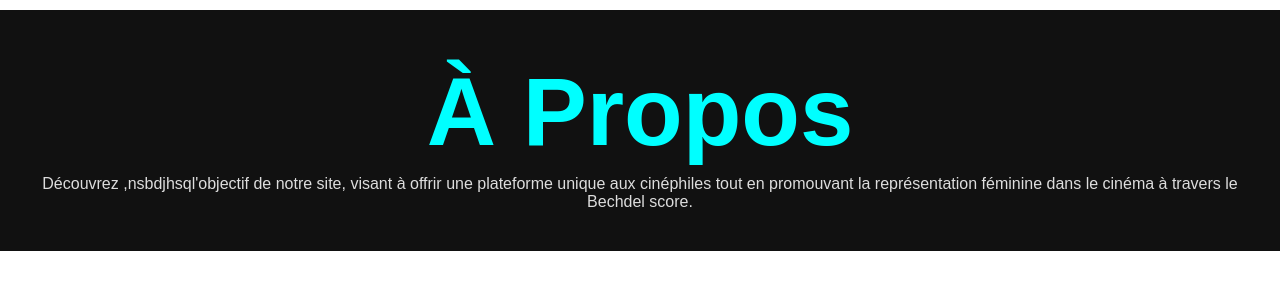
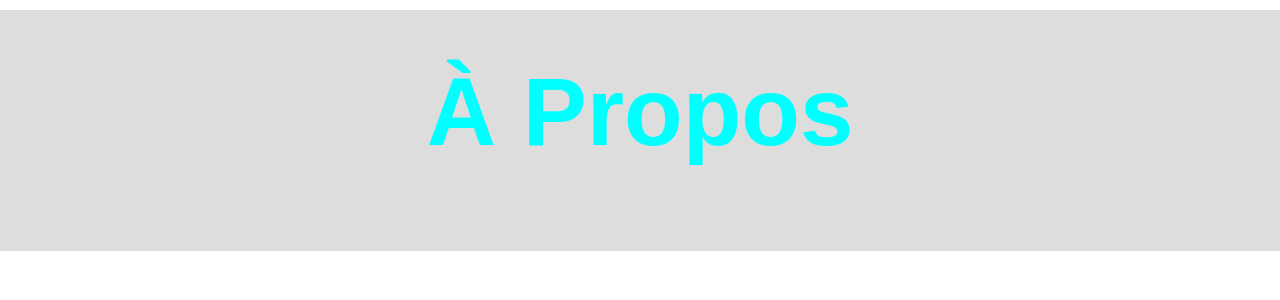
Before and after one commit to WazabiH/SAE_303-Data, a PHP site: page /a-propos.html in a window 1280 px wide. Shown: the part 58-358 px from the top of the page. Run offline with PHP 8.4, Linux system fonts and the light colour scheme.

Commit message:
Update a_propos.css

```diff
--- a/css/a_propos.css
+++ b/css/a_propos.css
@@ -6,7 +6,7 @@
 }
 
 .section-a-propos {
-    background-color: #111;
+    background-color: #ddd;
     color: #ddd;
     padding: 40px;
     text-align: center;
```
